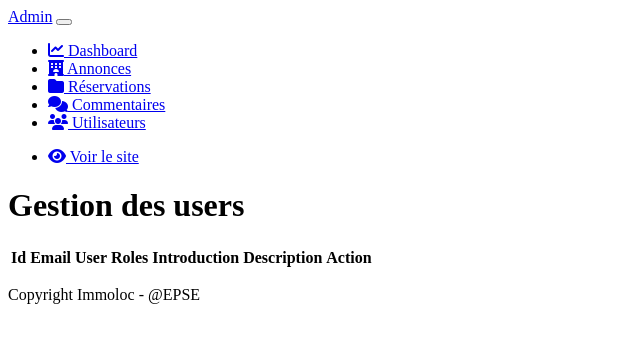
After one commit to C4pitaine/immoloc, a Symfony app: template templates/admin/user/index.html.twig in a window 1280 px wide. The commit adds this page. Shown: the top 343 px of the page, without its empty margins (0-640 px from the left). Run offline with Twig, Linux system fonts and the light colour scheme; the template is opened without the code that fills it, so the values that code supplies are empty; some libraries are stand-ins or nearby versions.

Commit message:
Admin Users

```diff
--- a/templates/admin/partials/header.html.twig
+++ b/templates/admin/partials/header.html.twig
@@ -19,7 +19,7 @@
                 <a class="nav-link" href="{{path('admin_comments_index')}}"><i class="fas fa-comments"></i> Commentaires</a>
             </li>
             <li class="nav-item">
-                <a class="nav-link" href="#"><i class="fas fa-users"></i> Utilisateurs</a>
+                <a class="nav-link" href="{{path('admin_user_index')}}"><i class="fas fa-users"></i> Utilisateurs</a>
             </li>
       </ul>
        <ul class="navbar-nav ms-auto me-5">
--- /dev/null
+++ b/templates/admin/user/index.html.twig
@@ -0,0 +1,40 @@
+{% extends 'admin/base.html.twig' %}
+
+{% block title %}Administration des Users{% endblock %}
+
+{% block body %}
+    <div class="container-fluid full">
+        <h1 class="my-5">Gestion des users</h1>
+        <table class="table table-hover">
+            <thead>
+                <tr>
+                    <th>Id</th>
+                    <th>Email</th>
+                    <th>User</th>
+                    <th>Roles</th>
+                    <th class="text-center">Introduction</th>
+                    <th class="text-center">Description</th>
+                    <th class="text-center">Action</th>
+                </tr>
+            </thead>
+            <tbody>
+                {% for user in pagination.data %}
+                    <tr>
+                        <td>{{user.id}}</td>
+                        <td>{{user.email}}</td>
+                        <td>{{user.fullName}}</td>
+                        {% for role in user.roles %}
+                            <td class="d-flex flex-column">{{role}}</td>
+                        {% endfor %}
+                        <td>{{user.introduction}}</td>
+                        <td>{{user.description}}</td>
+                        <td class="text-center">
+                            <a href="{{path('admin_user_edit', {'id':user.id})}}" class="btn btn-warning my-2"><i class="fas fa-edit"></i></a>
+                        </td>
+                    </tr>
+                {% endfor %}
+            </tbody>
+        </table>
+        {{pagination.display}}
+    </div>
+{% endblock %}
```
Also changed, not shown: src/Controller/AdminUserController.php (added, +62 -0 lines), src/Form/AdminAccountType.php (added, +40 -0 lines), src/Service/PaginationService.php (+5 -5 lines), templates/admin/user/edit.html.twig (added, +17 -0 lines).
